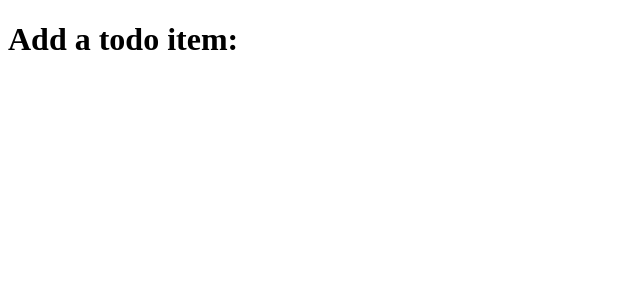
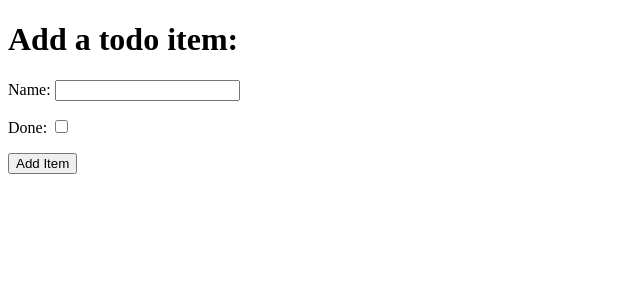
Before and after one commit to Bealby/django-WIP, a Django app: page /add in a window 1280 px wide. Shown: the top 300 px of the page, without its empty margins (0-640 px from the left). Run offline with Django 3.2, Linux system fonts and the light colour scheme.

Commit message:
Add POST method for form

```diff
--- a/todo/templates/todo/add_item.html
+++ b/todo/templates/todo/add_item.html
@@ -9,7 +9,26 @@
 
 <body>
 	<h1>Add a todo item:</h1>
-	<!---template variable--->
+	<form method="POST" action="add">
+        {%  csrf_token %}
+		<div>
+			<p>
+				<label for="id_name">Name: </label>
+				<input type="text" id="id_name" name="item_name" />
+            </p>
+		</div>
+		<div>
+			<p>
+				<label for="id_name">Done: </label>
+				<input type="checkbox" id="id_done" name="done" />
+            </p>
+		</div>
+		<div>
+            <p>
+			    <button type="submit">Add Item</button>
+            </p>
+		</div>
+	</form>
 
 </body>
 
--- a/todo/views.py
+++ b/todo/views.py
@@ -1,4 +1,4 @@
-from django.shortcuts import render
+from django.shortcuts import render, redirect
 from .models import Item
 
 # Create your views here.
@@ -12,4 +12,10 @@ def get_todo_list(request):
     return render(request, 'todo/todo_list.html', context)
 
 def add_item(request):
+    if request.method == 'POST':
+        name = request.POST.get('item_name')
+        done = 'done' in request.POST
+        Item.objects.create(name=name, done=done)
+
+        return redirect('get_todo_list')
     return render(request, 'todo/add_item.html')
```
Also changed, not shown: db.sqlite3.
